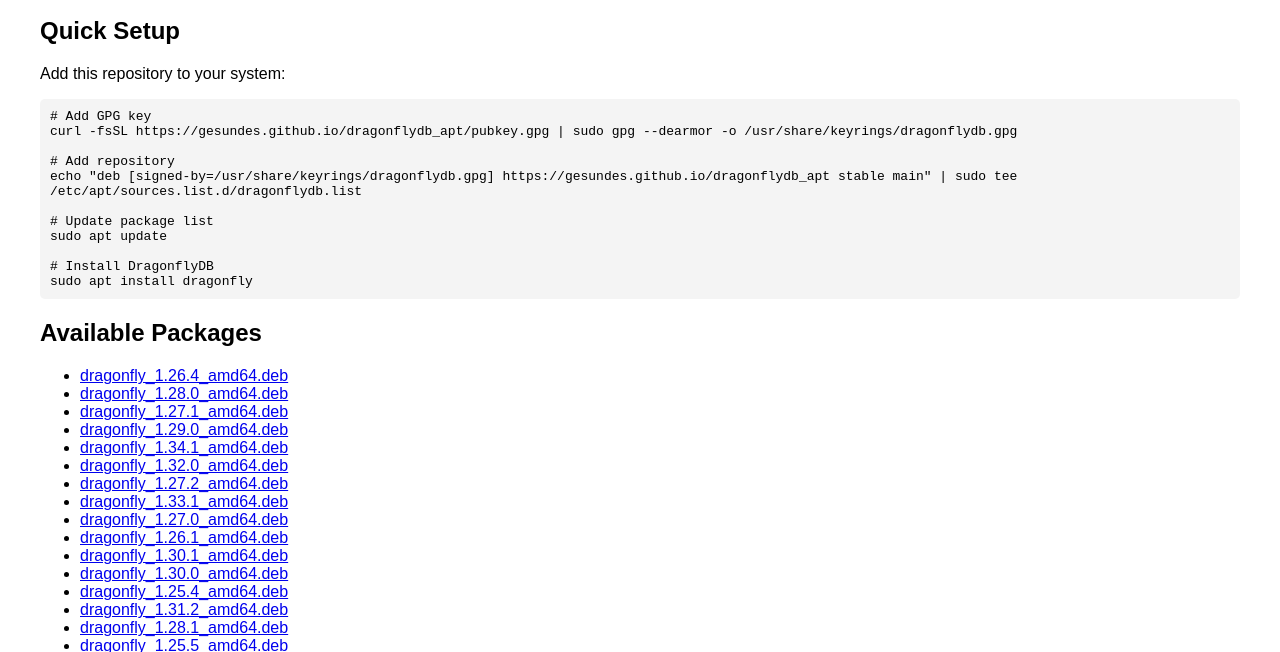
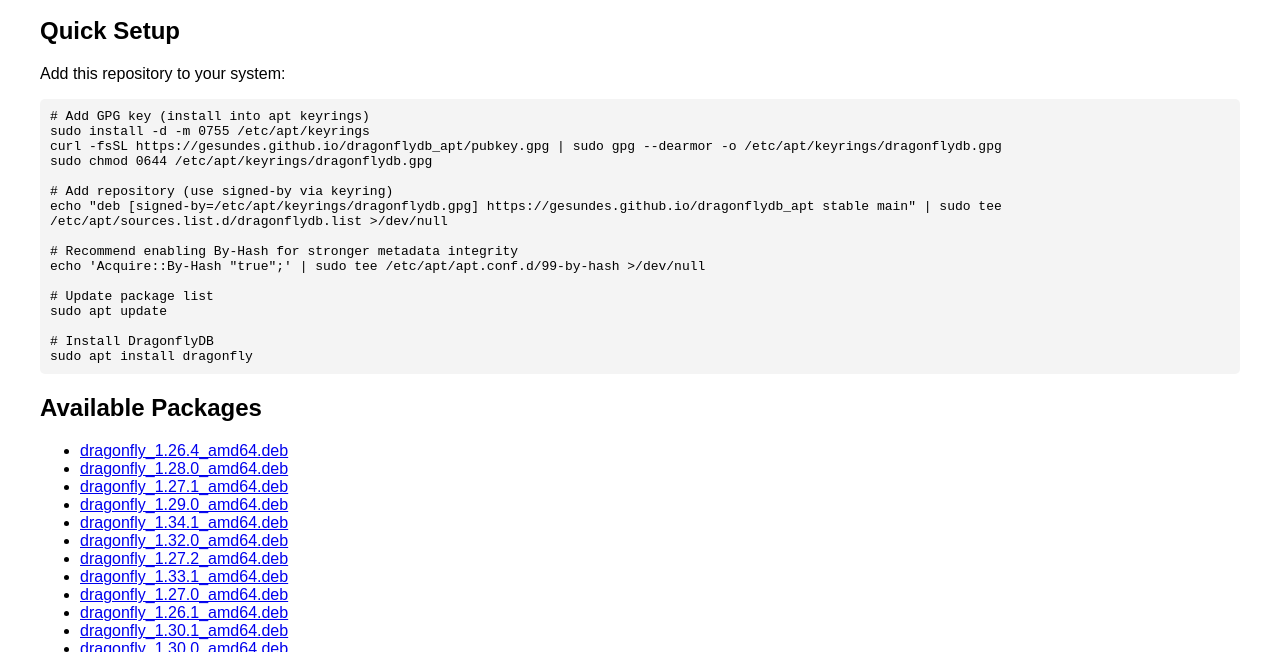
Before and after one commit to gesundes/dragonflydb_apt, a plain HTML site: page apt-repo/index.html in a window 1280 px wide. Shown: the part 142-794 px from the top of the page. Drawn offline with Linux system fonts and the light colour scheme.

Commit message:
fix weak security (#2)
* fix weak security

* Update APT repository - Fri Sep 26 13:22:01 UTC 2025

* Fix sorting of packages on GH Pages and fix Last updated field

---------

Co-authored-by: Oleg Lipin <olipin@ecom.tech>
Co-authored-by: GitHub Action <action@github.com>

```diff
--- a/apt-repo/index.html
+++ b/apt-repo/index.html
@@ -18,12 +18,16 @@
     <h2>Quick Setup</h2>
     <p>Add this repository to your system:</p>
     <div class="code">
-# Add GPG key<br>
-curl -fsSL https://gesundes.github.io/dragonflydb_apt/pubkey.gpg | sudo gpg --dearmor -o /usr/share/keyrings/dragonflydb.gpg<br><br>
+# Add GPG key (install into apt keyrings)<br>
+sudo install -d -m 0755 /etc/apt/keyrings<br>
+curl -fsSL https://gesundes.github.io/dragonflydb_apt/pubkey.gpg | sudo gpg --dearmor -o /etc/apt/keyrings/dragonflydb.gpg<br>
+sudo chmod 0644 /etc/apt/keyrings/dragonflydb.gpg<br><br>
 
-# Add repository<br>
-echo "deb [signed-by=/usr/share/keyrings/dragonflydb.gpg] https://gesundes.github.io/dragonflydb_apt stable main" | sudo tee /etc/apt/sources.list.d/dragonflydb.list<br><br>
+# Add repository (use signed-by via keyring)<br>
+echo "deb [signed-by=/etc/apt/keyrings/dragonflydb.gpg] https://gesundes.github.io/dragonflydb_apt stable main" | sudo tee /etc/apt/sources.list.d/dragonflydb.list >/dev/null<br><br>
 
+# Recommend enabling By-Hash for stronger metadata integrity<br>
+echo 'Acquire::By-Hash "true";' | sudo tee /etc/apt/apt.conf.d/99-by-hash >/dev/null<br><br>
 # Update package list<br>
 sudo apt update<br><br>
 
```
Also changed, not shown: 6 other files.
